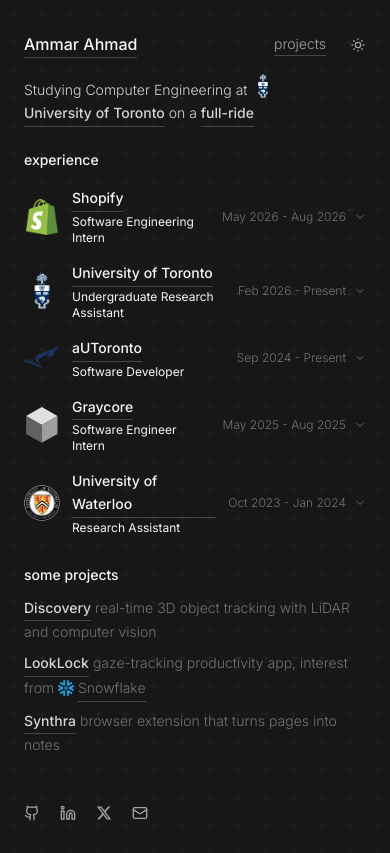
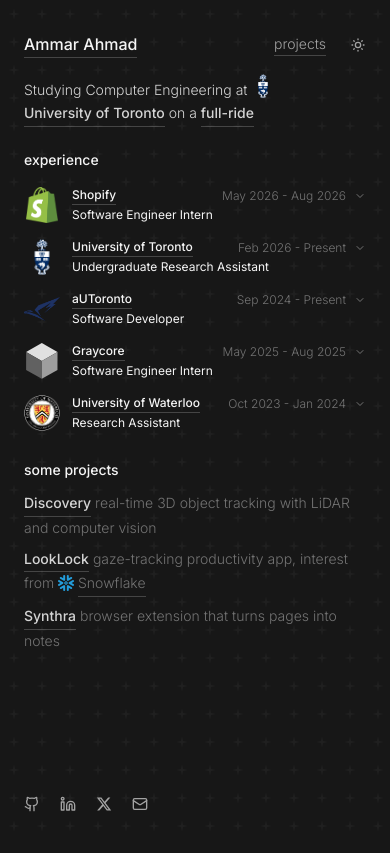
Before and after one commit to AmmarA06/personalwebsite, a React (Vite) app: page / in a window 390 px wide. Built offline with nearby package versions, Linux system fonts and the light colour scheme.

Commit message:
fix font size on mobile

```diff
--- a/src/App.jsx
+++ b/src/App.jsx
@@ -9,16 +9,24 @@
     return savedMode === "true";
   });
 
-  const [expandedExp, setExpandedExp] = useState(null);
+  const [expandedExps, setExpandedExps] = useState(new Set());
 
   const toggleExp = (index) => {
-    setExpandedExp(expandedExp === index ? null : index);
+    setExpandedExps((prev) => {
+      const next = new Set(prev);
+      if (next.has(index)) {
+        next.delete(index);
+      } else {
+        next.add(index);
+      }
+      return next;
+    });
   };
 
   const experiences = [
     {
       company: "Shopify",
-      role: "Software Engineering Intern",
+      role: "Software Engineer Intern",
       logo: "/shopify-logo.png",
       link: "https://www.shopify.com/",
       date: "May 2026 - Aug 2026",
@@ -155,8 +163,7 @@
               {experiences.map((exp, index) => (
                 <div key={index}>
                   <div
-                    onMouseEnter={() => setExpandedExp(index)}
-                    onMouseLeave={() => setExpandedExp(null)}
+                    onMouseEnter={() => !expandedExps.has(index) && setExpandedExps((prev) => new Set(prev).add(index))}
                     onClick={() => toggleExp(index)}
                     className="flex items-center gap-3 py-1.5 cursor-pointer group"
                   >
@@ -165,41 +172,43 @@
                       alt={exp.company}
                       className="h-9 w-9 object-contain rounded"
                     />
-                    <div className="flex-1">
+                    <div className="flex-1 min-w-0">
+                      <div className="flex items-center justify-between">
                         <a
                           href={exp.link}
                           onClick={(e) => e.stopPropagation()}
                           target="_blank"
                           rel="noopener noreferrer"
-                        className="font-medium hover-underline text-neutral-100 light:text-neutral-900"
+                          className="font-medium text-xs md:text-sm hover-underline text-neutral-100 light:text-neutral-900"
                         >
                           {exp.company}
                         </a>
-                      <p className="text-xs font-normal text-neutral-100 light:text-neutral-900 mt-0.5">
-                        {exp.role}
-                      </p>
-                    </div>
                         <div className="flex items-center gap-2">
                           <span className="text-xs text-neutral-500 light:text-neutral-400 whitespace-nowrap">
                             {exp.date}
                           </span>
                           <ChevronDown
                             className={`w-3 h-3 text-neutral-500 transition-transform duration-200 ${
-                          expandedExp === index ? "rotate-180" : ""
+                              expandedExps.has(index) ? "rotate-180" : ""
                             }`}
                           />
                         </div>
                       </div>
+                      <p className="text-xs font-normal text-neutral-100 light:text-neutral-900 mt-0.5">
+                        {exp.role}
+                      </p>
+                    </div>
+                  </div>
                   <div
                     className={`grid transition-[grid-template-rows] duration-500 ease-[cubic-bezier(0.4,0,0.2,1)] ${
-                      expandedExp === index
+                      expandedExps.has(index)
                         ? "grid-rows-[1fr]"
                         : "grid-rows-[0fr]"
                     }`}
                   >
                     <div className="overflow-hidden">
                       <p className={`text-neutral-500 light:text-neutral-400 text-xs pb-2 ml-12 transition-opacity duration-500 ease-in-out ${
-                        expandedExp === index ? "opacity-100" : "opacity-0"
+                        expandedExps.has(index) ? "opacity-100" : "opacity-0"
                       }`}>
                         {exp.description}
                       </p>
```
Lines whose indentation alone changed are shown as unchanged.
